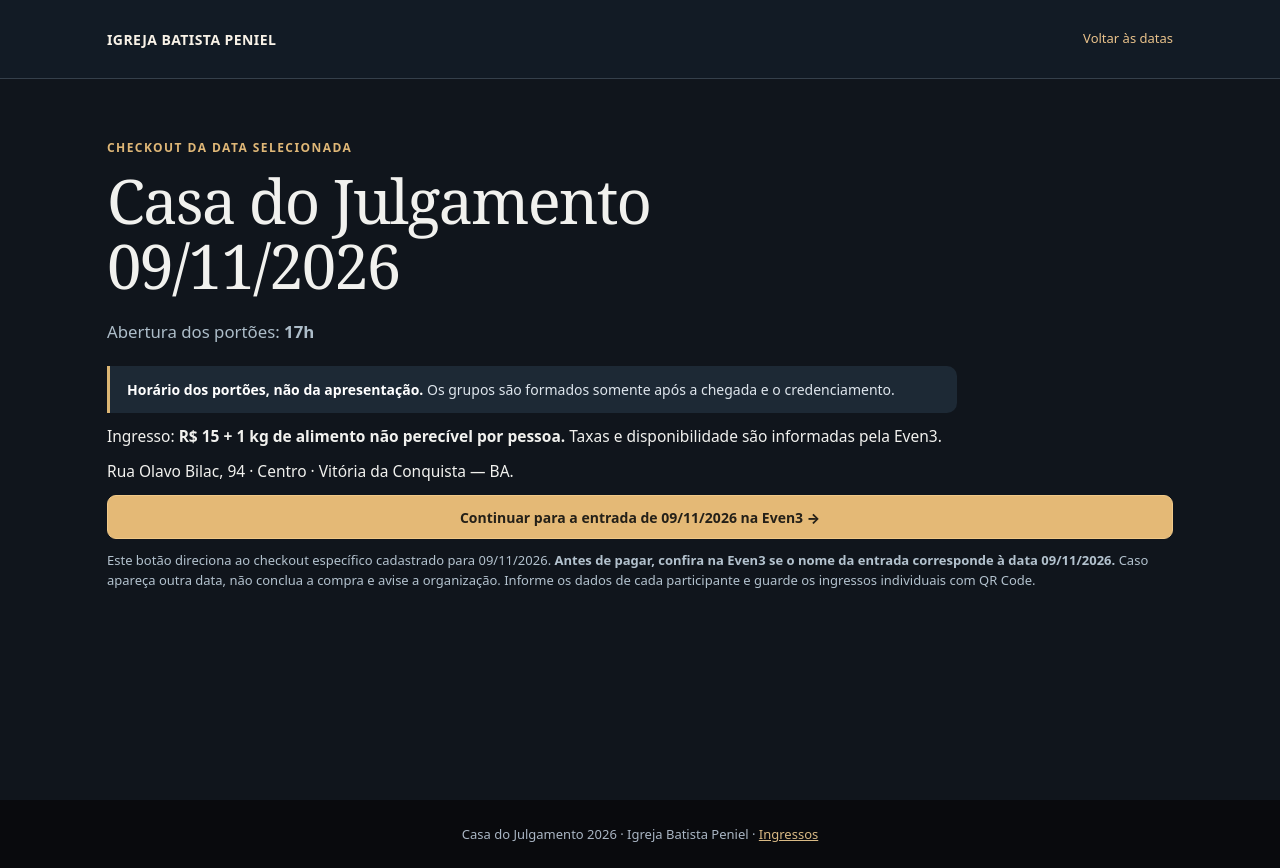
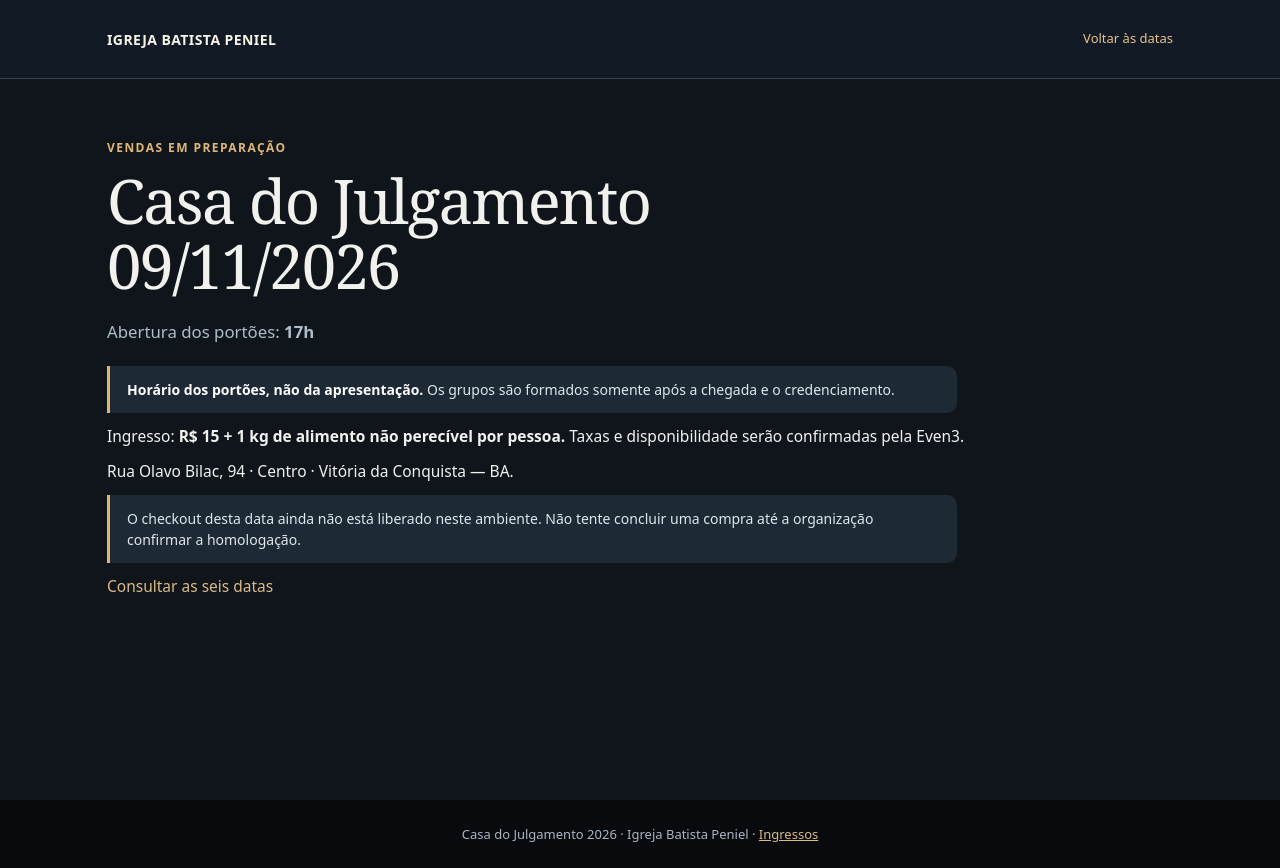
Before and after one commit to ibpenielvitoriadaconquista-arch/casadojulgamento, a Next.js app in the folder apps/site-oficial/: page /ingressos/09-11 in a window 1280 px wide. Built offline with nearby package versions, Linux system fonts and the light colour scheme.

Commit message:
fix: prevent direct checkout access before release approval

```diff
--- a/apps/site-oficial/pages/ingressos/[dia].jsx
+++ b/apps/site-oficial/pages/ingressos/[dia].jsx
@@ -1,24 +1,30 @@
 import Link from 'next/link';
 import Head from 'next/head';
-import {SESSION_TICKETS,byDay} from '../../lib/even3-sessions';
+import {byDay} from '../../lib/even3-sessions';
 import {ticketStyle} from '../../lib/even3-styles';
+import {salesReleaseEnabled} from '../../lib/release-gate.cjs';
 
-export function getStaticPaths(){return {paths:SESSION_TICKETS.map(s=>({params:{dia:s.dia}})),fallback:false}}
-export function getStaticProps({params}){return {props:{session:byDay(params.dia)}}}
-export default function Dia({session:s}){
+export function getServerSideProps({params}) {
+ const session=byDay(params?.dia);
+ if(!session)return {notFound:true};
+ return {props:{session,salesEnabled:salesReleaseEnabled()}};
+}
+
+export default function Dia({session:s,salesEnabled}){
+ const checkoutEnabled=salesEnabled&&s.open;
  return <><Head><title>{s.date} | Casa do Julgamento 2026</title></Head><style>{ticketStyle}</style>
  <div className="evt"><header className="evbar"><nav className="evwrap evtop">
  <Link className="evbrand" href="/">IGREJA BATISTA PENIEL</Link>
  <Link className="evback" href="/ingressos">Voltar às datas</Link>
  </nav></header><main className="evwrap"><section className="evhero">
- <p className="eveye">{s.open?'CHECKOUT DA DATA SELECIONADA':'INDISPONÍVEL'}</p>
+ <p className="eveye">{checkoutEnabled?'CHECKOUT DA DATA SELECIONADA':'VENDAS EM PREPARAÇÃO'}</p>
  <h1>Casa do Julgamento<br/>{s.date}</h1>
  <p className="evlede">Abertura dos portões: <b>{s.time}</b></p>
  <div className="evnotice"><b>Horário dos portões, não da apresentação.</b> Os grupos são formados somente após a chegada e o credenciamento.</div>
- <p>Ingresso: <b>R$ 15 + 1 kg de alimento não perecível por pessoa.</b> Taxas e disponibilidade são informadas pela Even3.</p>
+ <p>Ingresso: <b>R$ 15 + 1 kg de alimento não perecível por pessoa.</b> Taxas e disponibilidade serão confirmadas pela Even3.</p>
  <p>Rua Olavo Bilac, 94 · Centro · Vitória da Conquista — BA.</p>
- {s.open?<><a className="evbtn" href={s.even3} rel="noreferrer">Continuar para a entrada de {s.date} na Even3 →</a>
+ {checkoutEnabled?<><a className="evbtn" href={s.even3} rel="noreferrer">Continuar para a entrada de {s.date} na Even3 →</a>
  <p className="evcheck">Este botão direciona ao checkout específico cadastrado para {s.date}. <b>Antes de pagar, confira na Even3 se o nome da entrada corresponde à data {s.date}.</b> Caso apareça outra data, não conclua a compra e avise a organização. Informe os dados de cada participante e guarde os ingressos individuais com QR Code.</p>
- </>:<p>O link desta data ainda não está configurado. <Link href="/ingressos">Consultar outras datas</Link>.</p>}
+ </>:<><p className="evnotice">O checkout desta data ainda não está liberado neste ambiente. Não tente concluir uma compra até a organização confirmar a homologação.</p><p><Link href="/ingressos">Consultar as seis datas</Link></p></>}
  </section></main></div></>
 }
```
